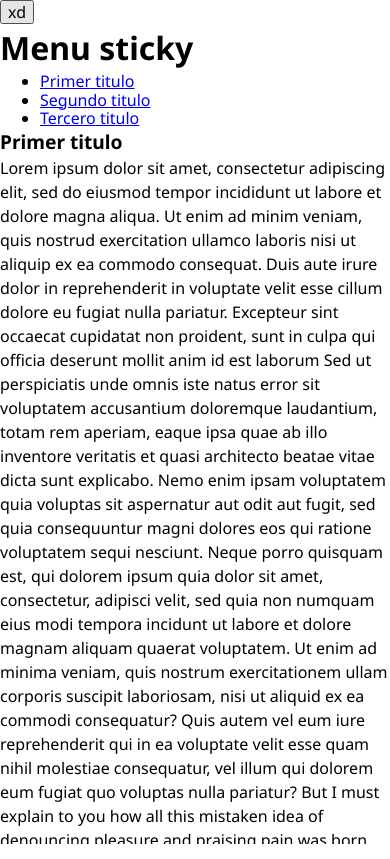
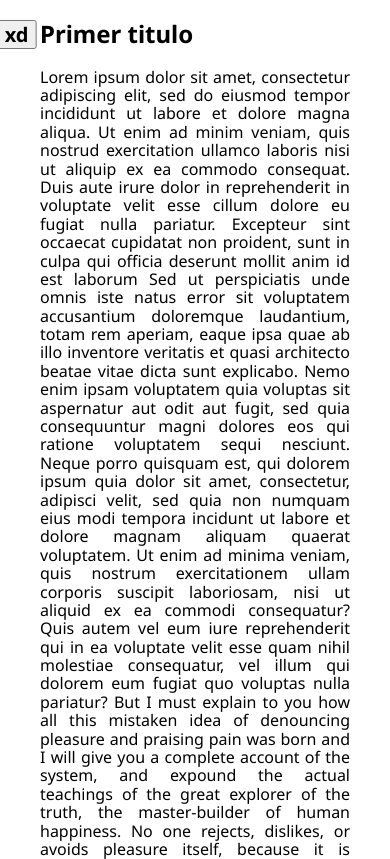
Before and after one commit to Krlitox8/Mi-primera, a plain HTML site: page index.html in a window 390 px wide. Shown: the top 859 px of the page. Drawn offline with Linux system fonts and the light colour scheme.

Commit message:
Update estilos.css

```diff
--- a/estilos.css
+++ b/estilos.css
@@ -1,45 +1,94 @@
 @import url('https://fonts.googleapis.com/css2?family=Noto+Sans:ital,wght@0,100..900;1,100..900&display=swap');
 
-body{
-  font-family: "Noto Sans", sans-serif;
-  padding: 20px;
+html{
+  scroll-behavior: smooth;
 }
 
-section {
-  max-width: 90%;
-  margin: 0 auto;
-  overflow: hidden; /*evitar que se salga de la pantalla visible*/
+body{
+  margin: 0;
+  font-family: "Noto Sans", sans-serif;
 }
 
-
-
-p {
-  word-wrap: break-word; /* Para romper palabras largas*/
+.main{
+  display: flex;
 }
 
-h1, h2, p {
-  font-size: 1.2rem; /* Ajusta el tamaño de la fuente */
-  line-height: 1.5;  /* Aumenta el espacio entre líneas para legibilidad */
+.menu{
+  padding: 40px;
+  padding-top: 20px;
+  padding-right: 60px;
+  background: gray;
 }
 
-@media (max-width: 768px) {
-  section {
-    max-width: 100%; /* Ajusta el ancho a pantallas más pequeñas */
+.menu-content{
+  padding-top: 20px;
+  position: sticky;
+  top: 0;
+}
+
+.menu h1{
+  margin-bottom: 30px;
+}
+
+.menu ul{
+  list-style: none;
+  margin: 0;
+  padding: 0;
+}
+
+.menu li{
+  margin-bottom: 20px;
+  white-space: nowrap;
+}
+
+.menu a{
+  text-decoration: none;
+  color: black;
+  font-weight: bold;
+}
+
+.content{
+  padding: 40px;
+  text-align: justify;
+}
+
+.content h2{
+  margin-top: 0;
+  margin-bottom: 20px;
+}
+
+p{
+  margin-top: 0;
+  margin-bottom: 20px;
+}
+
+@media screen and (max-width: 768px){
+  .menu{
+    height: 100%;
+    padding: 20px 40px;
+    position: fixed;
+    top: 0;
+    left: 0;
+    transform: translate(-100%);
+    transition: 0.5s;
   }
 
-  p {
-    font-size: 1rem; /* Disminuye el tamaño del texto en pantallas pequeñas */
+  .menu-activo{
+    transform: translate(0%);
+  }
+
+  .menu button{
+    font-size: 20px;
+    font-weight: bold;
+    position: absolute;
+    transform: translate(230px);
+  }
+
+  .menu-content{
+    position: static;
+  }
+
+  .content{
+    padding: 20px 40px;
   }
 }
-
-html, body {
-  height: 100%;
-  overflow-x: hidden; /* Desactiva el scroll horizontal no deseado */
-}
-
-body, html {
-  margin: 0;
-  padding: 0;
-  width: 100% /* El cuerpo ocupará todo el ancho de la pantalla */
-  overflow-x: hidden; /* Deshabilita el desplazamiento horizontal */
-}
```
